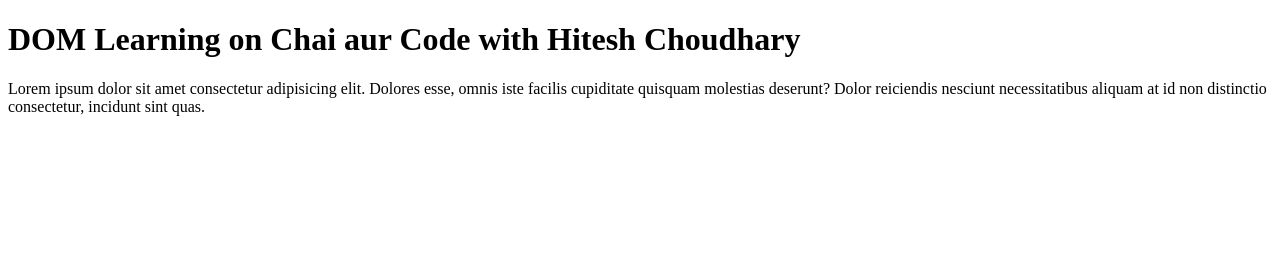
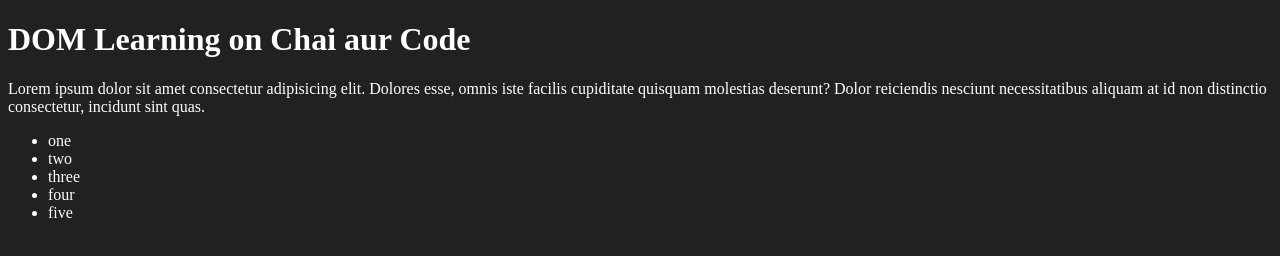
Before and after one commit to r4ravikumar-dev/Learning-JavaScript, a plain HTML site: page 04_DOM/01_one.html in a window 1280 px wide. Drawn offline with Linux system fonts and the light colour scheme.

Commit message:
DOM second leacture

```diff
--- a/04_DOM/01_one.html
+++ b/04_DOM/01_one.html
@@ -4,11 +4,25 @@
     <meta charset="UTF-8">
     <meta name="viewport" content="width=device-width, initial-scale=1.0">
     <title>Dom Learning</title>
+    <style>
+        .bg-black{
+           background-color: #212121;
+           color: #ffff;
+        }
+    </style>
 </head>
-<body>
-    <div class="bg-black">
-        <h1 calss="heading">DOM Learning on Chai aur Code with Hitesh Choudhary</h1>
+<body class="bg-black">
+    <div >
+        <h1 id="title" calss="heading">DOM Learning on Chai aur Code <span style="display: none;">with Hitesh Choudhary</span></h1>
         <p>Lorem ipsum dolor sit amet consectetur adipisicing elit. Dolores esse, omnis iste facilis cupiditate quisquam molestias deserunt? Dolor reiciendis nesciunt necessitatibus aliquam at id non distinctio consectetur, incidunt sint quas.</p>
+
+        <ul>
+            <li class="list-item">one</li>
+            <li class="list-item">two</li>
+            <li class="list-item">three</li>
+            <li class="list-item">four</li>
+            <li class="list-item">five</li>
+        </ul>
     </div>
 </body>
 </html>
```
Also changed, not shown: 04_DOM/01_DOM.js (+26 -0 lines).
